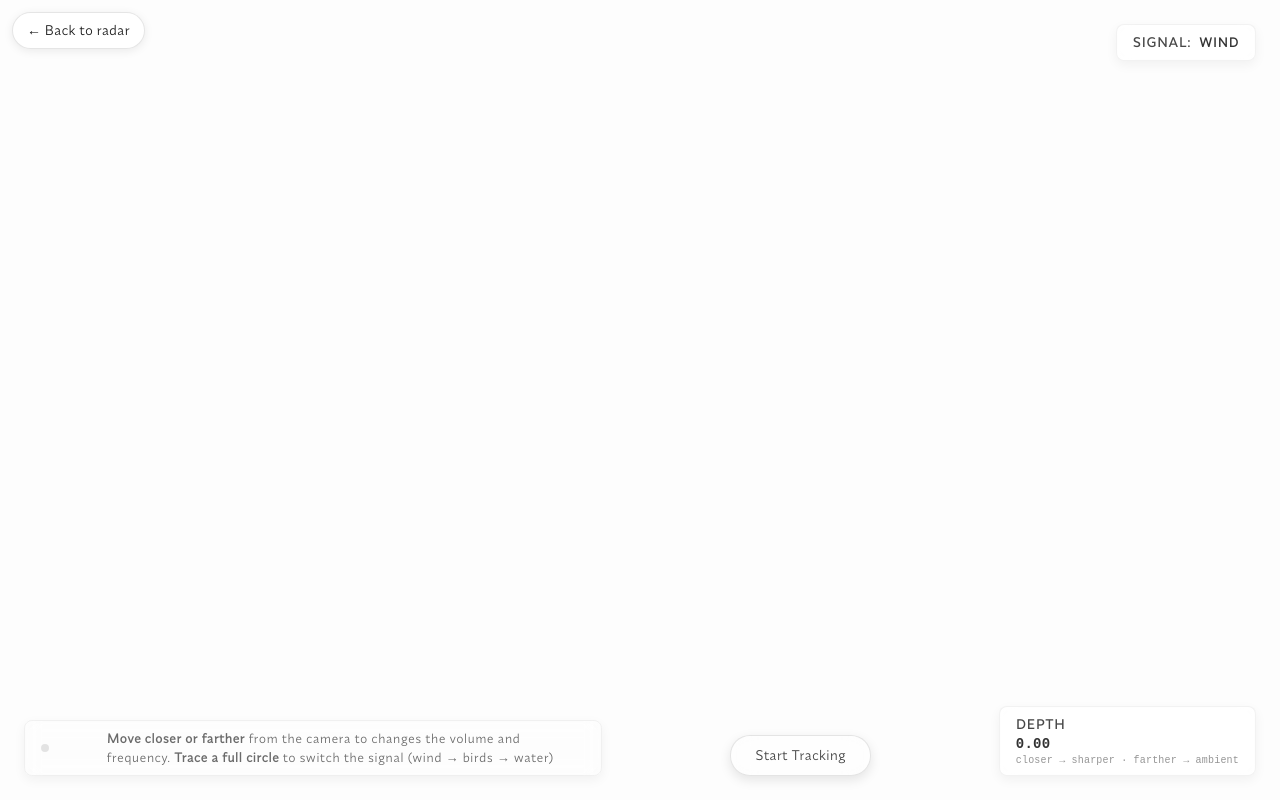
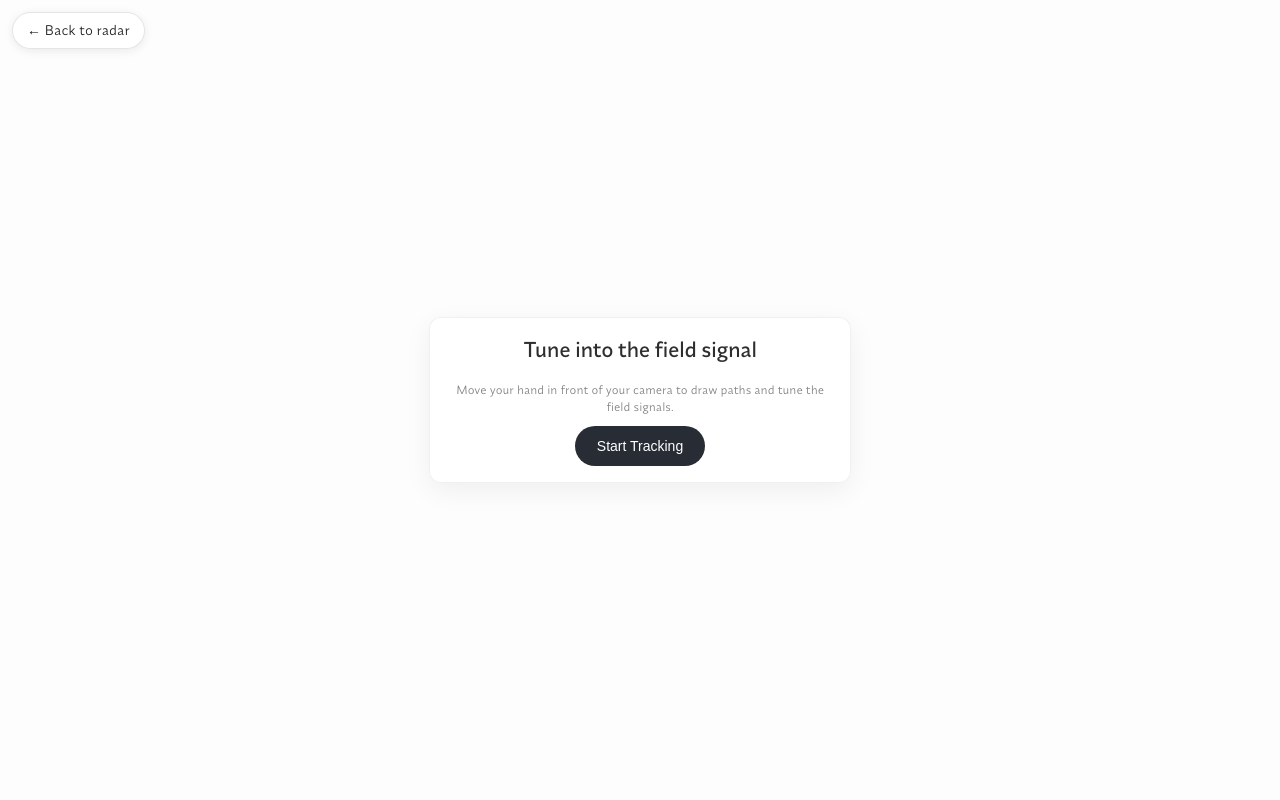
Before and after one commit to Paridhii27/On-my-radar, a website built with Vite: page field-signal.html in a window 1280 px wide. Built offline with nearby package versions, Linux system fonts and the light colour scheme; a web font is replaced by a local one.

Commit message:
ui improvements field signal

```diff
--- a/field-signal.html
+++ b/field-signal.html
@@ -9,12 +9,9 @@
     <title>The Field Signal — On my radar</title>
     <link rel="stylesheet" href="./style.css" />
     <link rel="stylesheet" href="./pages-common.css" />
-    <link
-      href="https://fonts.googleapis.com/css2?family=Inter:wght@300;400;500&display=swap"
-      rel="stylesheet"
-    />
+    <link rel="stylesheet" href="./signal-scouter.css" />
   </head>
-  <body class="page-field-signal">
+  <body class="page-field-signal fs-intro-active">
     <a class="page-back" href="./index.html">← Back to radar</a>
 
     <canvas id="antenna-canvas"></canvas>
@@ -34,10 +31,26 @@
       "
     ></video>
 
+    <div class="sst-intro-center">
+      <div id="fs-start-primary" class="sst-start-primary">
+        <h2 class="sst-page-intro__title">Tune into the field signal</h2>
+        <p class="sst-status">
+          Move your hand in front of your camera to draw paths and tune the field signals.
+        </p>
+        <button
+          type="button"
+          id="start-btn"
+          class="sst-start-btn"
+        >
+          Start Tracking
+        </button>
+      </div>
+    </div>
+
     <!-- UI Overlay -->
     <div class="field-hud">
       <div class="field-signal-sr-only" aria-hidden="true">
-        <span class="dot" id="cam-status-dot"></span>
+        <span class="dot"></span>
       </div>
       <div class="hud-top">
         <div class="hud-item" id="mode-readout">
@@ -46,32 +59,17 @@
       </div>
       <div class="hud-bottom">
         <div class="hud-instruction field-signal-guide">
-          <span class="status-dot" id="hands-status"></span>
+          <span class="status-dot" id="cam-status-dot"></span>
           <ul class="field-signal-guide__list">
-            <ul>
-              <strong>Move closer or farther</strong>
-              from the camera to changes the volume and frequency.
-              <strong>Trace a full circle</strong>
-              to switch the signal (wind → birds → water)
-            </ul>
+              <span class="instruction-bold">Move closer or farther</span>
+              from the camera to change the volume and frequency of the signal.
+              <span class="instruction-bold">Trace a full circle</span>
+              to switch the signal (wind → birds → water).
           </ul>
         </div>
 
-        <button
-          id="start-btn"
-          class="translucent-btn"
-          style="
-            pointer-events: auto;
-            transition: opacity 0.3s;
-            box-shadow: 0 4px 12px rgba(0, 0, 0, 0.1);
-          "
-        >
-          Start Tracking
-        </button>
-
         <div
           class="hud-item hud-item--depth"
-          style="font-family: &quot;Roboto Mono&quot;, monospace"
           aria-live="polite"
           aria-label="Hand depth for volume and tone"
         >
--- a/pages-common.css
+++ b/pages-common.css
@@ -350,12 +350,26 @@
 }
 
 .field-signal-guide__title {
+  font-family: var(--font-subheading, "Synonym-Medium", sans-serif);
   margin: 0 0 0.4rem;
   font-size: clamp(11px, 2.6vw, 13px);
   font-weight: 600;
   letter-spacing: 0.04em;
-  text-transform: uppercase;
   color: rgba(0, 0, 0, 0.72);
+}
+
+.field-signal-intro__button {
+  background: #282c34;
+  color: #ffffff;
+  border: none;
+  padding: 12px 22px;
+  border-radius: 999px;
+  font-weight: 500;
+  font-size: 14px;
+  cursor: pointer;
+  transition:
+    transform 0.2s,
+    background 0.2s;
 }
 
 .field-signal-guide__list {
@@ -370,7 +384,7 @@
   margin-top: 0.45rem;
 }
 
-.field-signal-guide__mono {
+.instruction-bold {
   font-family: "Synonym-Medium", "Synonym-Regular", sans-serif;
   font-size: 0.92em;
   font-weight: 500;
```
